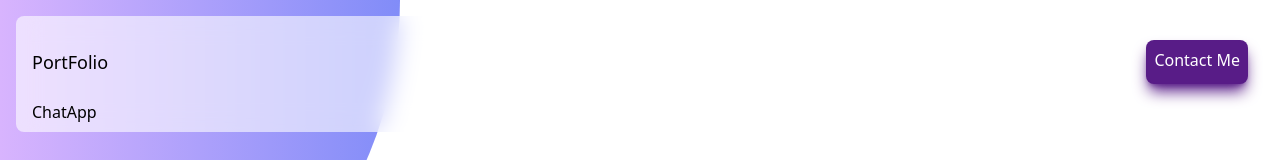
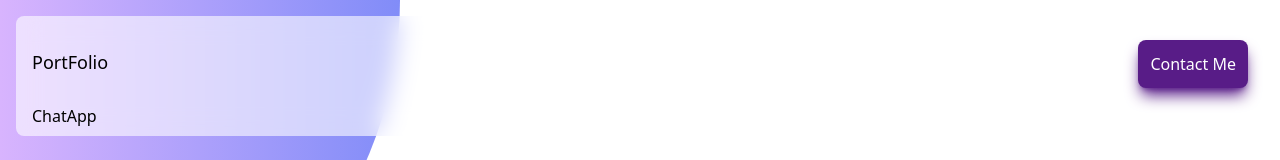
Before and after one commit to shivammane/portfolio, a React (Vite) app: page /portfolio/chatapp in a window 1280 px wide. Shown: the top 160 px of the page. Built offline with nearby package versions, Linux system fonts and the light colour scheme.

Commit message:
padding chaanged

```diff
--- a/src/components/Header.tsx
+++ b/src/components/Header.tsx
@@ -3,7 +3,7 @@ function Header() {
         <>
             <div className="my-4 font-medium flex justify-between">
                 <div className="m-2 text-lg">PortFolio</div>
-                <div className="mr-2 btn">Contact Me</div>
+                <div className="mr-2 p-3 btn">Contact Me</div>
             </div>
         </>
     );
```
